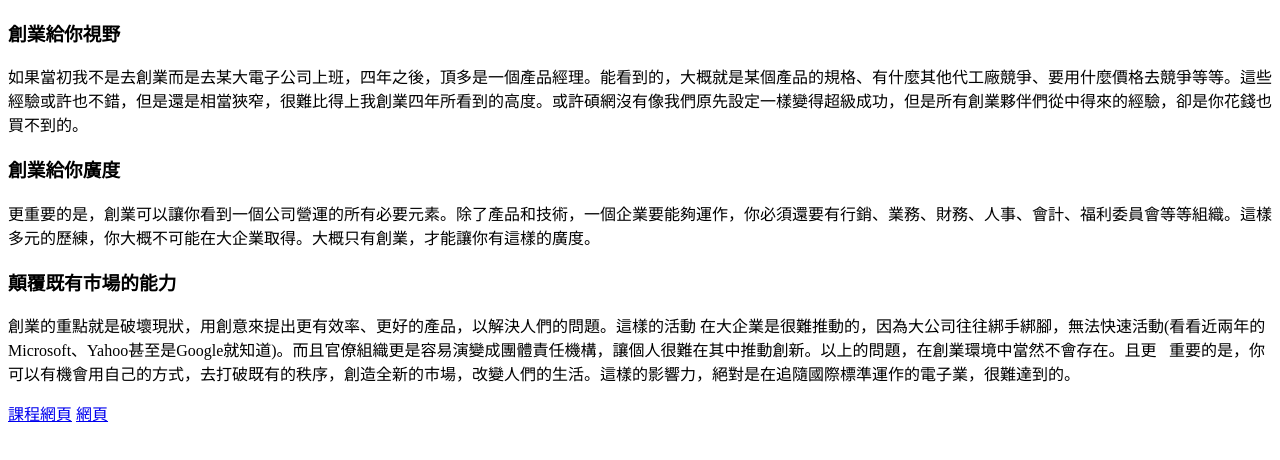
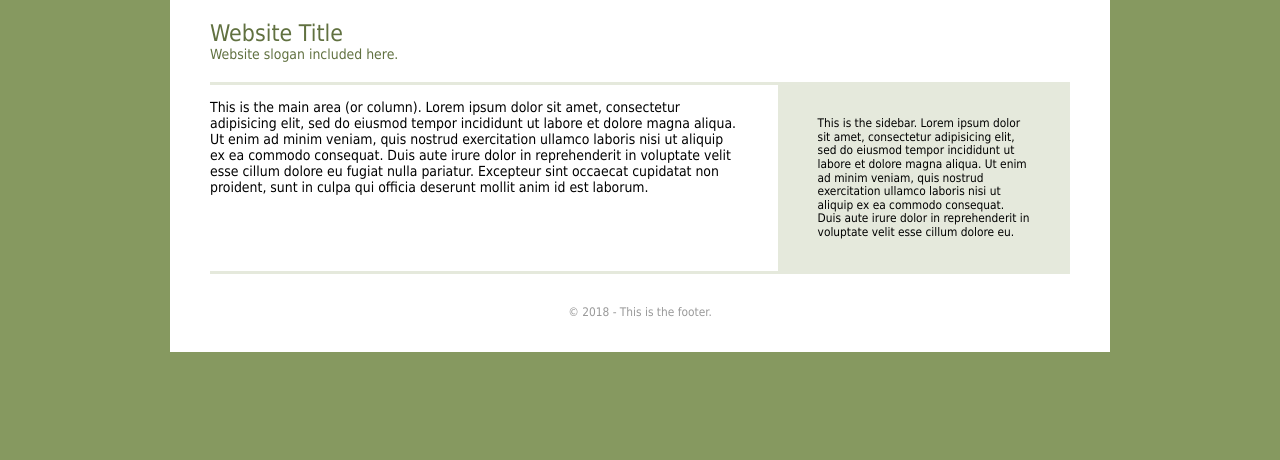
Before and after one commit to josephhan818/basics-website-design, a plain HTML site: page index.html in a window 1280 px wide. Drawn offline with nearby package versions, Linux system fonts and the light colour scheme; files that its build step writes are made by us from their sources.

Commit message:
Add files via upload

```diff
--- a/index.html
+++ b/index.html
@@ -1,17 +1,48 @@
 <!DOCTYPE html>
 <html>
+
 <head>
-<meta charset="utf-8">
-<title>前端初體驗</title>
+	<meta charset="utf-8">
+	<title>Learning Flex</title>
+	<link rel="stylesheet" href="css/normalize.css">
+	<link rel="stylesheet" href="css/style.css">
 </head>
+
 <body>
-	<h3>創業給你視野</h3>
-	<p>如果當初我不是去創業而是去某大電子公司上班，四年之後，頂多是一個產品經理。能看到的，大概就是某個產品的規格、有什麼其他代工廠競爭、要用什麼價格去競爭等等。這些經驗或許也不錯，但是還是相當狹窄，很難比得上我創業四年所看到的高度。或許碩網沒有像我們原先設定一樣變得超級成功，但是所有創業夥伴們從中得來的經驗，卻是你花錢也買不到的。</p>
-	<h3>創業給你廣度</h3>
-	<p>更重要的是，創業可以讓你看到一個公司營運的所有必要元素。除了產品和技術，一個企業要能夠運作，你必須還要有行銷、業務、財務、人事、會計、福利委員會等等組織。這樣多元的歷練，你大概不可能在大企業取得。大概只有創業，才能讓你有這樣的廣度。
-	<h3>顛覆既有市場的能力</h3>
-	<p>創業的重點就是破壞現狀，用創意來提出更有效率、更好的產品，以解決人們的問題。這樣的活動 在大企業是很難推動的，因為大公司往往綁手綁腳，無法快速活動(看看近兩年的 Microsoft、Yahoo甚至是Google就知道)。而且官僚組織更是容易演變成團體責任機構，讓個人很難在其中推動創新。以上的問題，在創業環境中當然不會存在。且更􏰂重要的是，你可以有機會用自己的方式，去打破既有的秩序，創造全新的市場，改變人們的生活。這樣的影響力，絕對是在追隨國際標準運作的電子業，很難達到的。</p>
-	<a href="http://www.recoveryversion.com.tw/Style0A/026/bible_reading.php?f_day=15">課程網頁</a>
-	<a href="exercise.html">網頁</a>
+	<div class="container">
+		<header class="header">
+			<h1 class="header-title">Website Title</h1>
+			<p class="header-slogan">Website slogan included here.</p>
+		</header>
+
+		<div class="content-area">
+			<article class="main-area">
+				<p>
+					This is the main area (or column). Lorem ipsum dolor sit amet, consectetur adipisicing elit, sed do eiusmod tempor
+					incididunt ut labore et dolore magna aliqua. Ut enim ad minim veniam, quis nostrud exercitation ullamco laboris
+					nisi
+					ut aliquip ex ea commodo consequat. Duis aute irure dolor in reprehenderit in voluptate velit esse cillum dolore
+					eu
+					fugiat nulla pariatur. Excepteur sint occaecat cupidatat non proident, sunt in culpa qui officia deserunt mollit
+					anim id est laborum.
+				</p>
+			</article> <!-- article -->
+
+			<aside class="sidebar">
+				<p>
+					This is the sidebar. Lorem ipsum dolor sit amet, consectetur adipisicing elit, sed do eiusmod tempor incididunt ut
+					labore et dolore magna aliqua. Ut enim ad minim veniam, quis nostrud exercitation ullamco laboris nisi ut aliquip
+					ex
+					ea commodo consequat. Duis aute irure dolor in reprehenderit in voluptate velit esse cillum dolore eu.
+				</p>
+			</aside><!-- sidebar -->
+		</div>
+
+		<footer class="footer">
+			<p>&copy; 2018 - This is the footer.</p>
+		</footer>
+	</div>
+
 </body>
+
 </html>
--- /dev/null
+++ b/style.css
@@ -0,0 +1,65 @@
+
+html {
+	background-color: #869960;
+	box-sizing: border-box;
+}
+
+*,*:before,*:after {
+	box-sizing: inherit
+}
+
+body {
+	font-family: Tahoma, sans-serif;
+	font-size: 87%;
+}
+
+.container {
+	max-width: 940px;
+	margin-left: auto;
+	margin-right: auto;
+	background-color: #FFF;
+	padding-left: 40px;
+	padding-right: 40px;
+}
+
+.header {
+	padding-top: 20px;
+	padding-bottom: 20px;
+	color: #617140;
+}
+
+.header-title {
+	margin: 0;
+	font-weight: normal;
+	font-size: 165%;
+}
+
+.header-slogan {
+	margin: 0;
+}
+
+.content-area {
+	display: flex;
+	border-top: 3px solid #e5e9dc;
+	border-bottom: 3px solid #e5e9dc;
+}
+
+.main-area {
+	width: 66%;
+	padding-right: 40px;
+}
+
+.sidebar {
+	width: 34%;
+	background-color: #e5e9dc;
+	padding: 20px 40px;
+	font-size: 85%;
+}
+
+.footer {
+	text-align: center;
+	font-size: 85%;
+	color: #999;
+	padding-bottom: 20px;
+	padding-top: 20px;
+}
```
